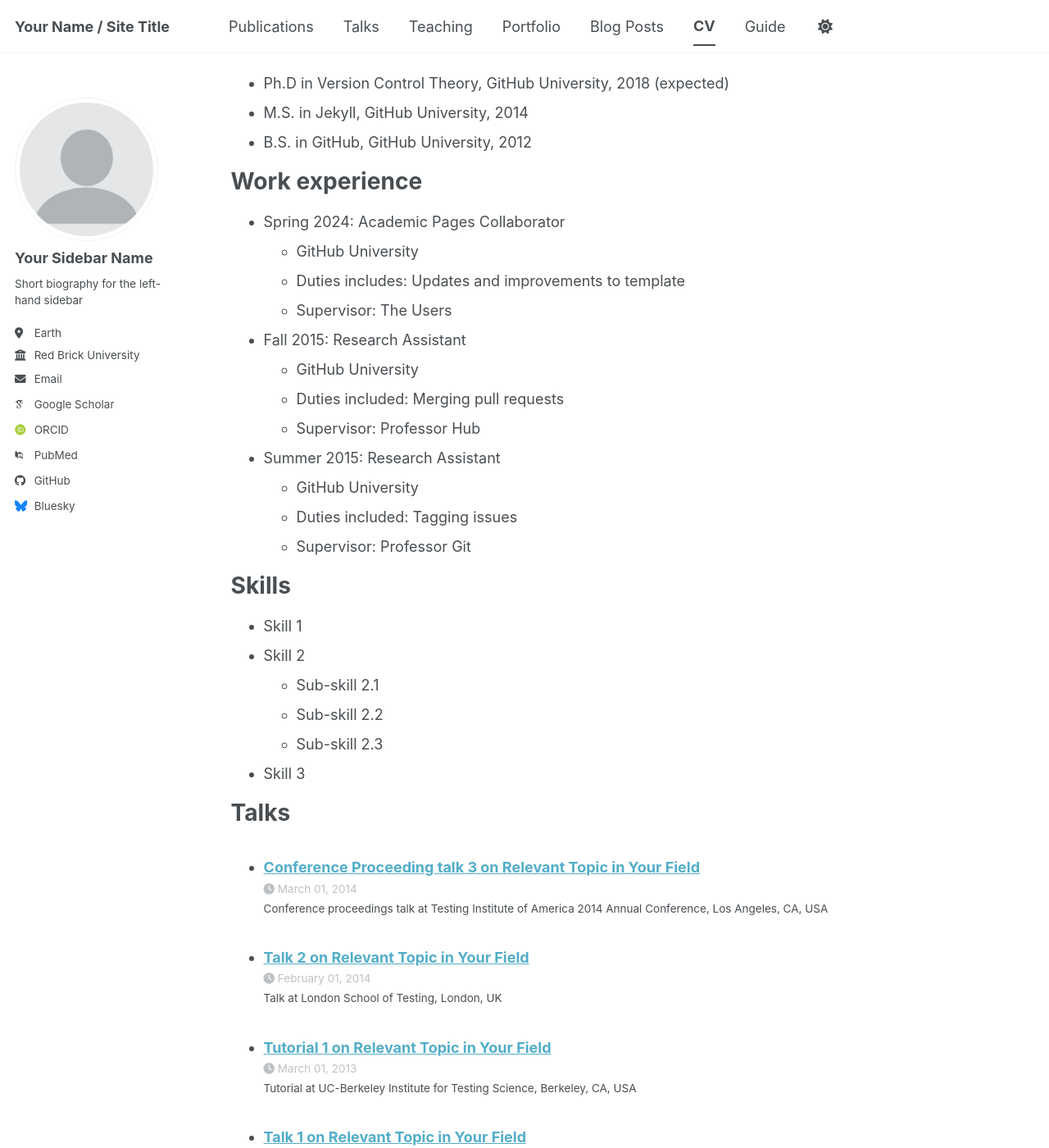
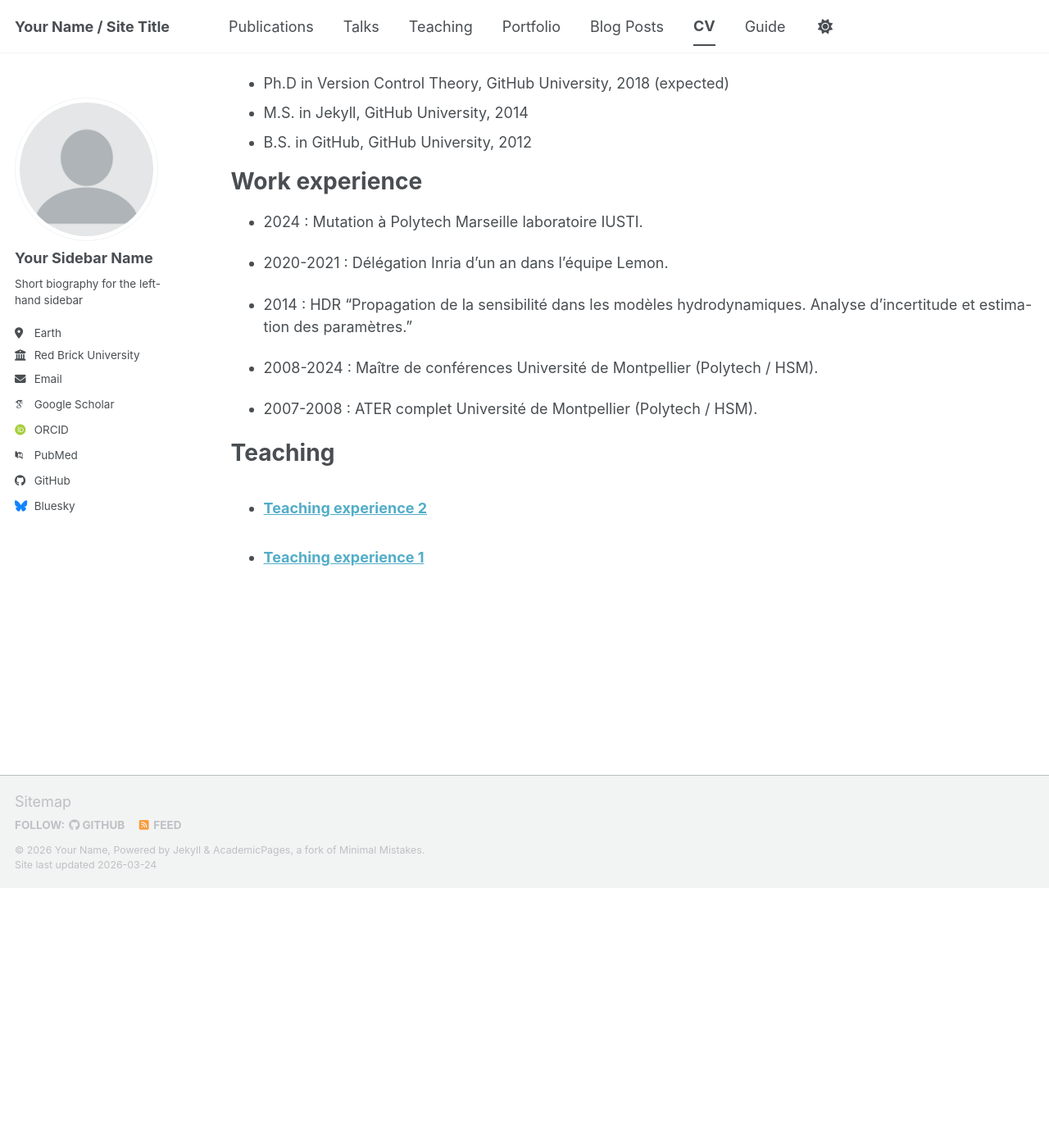
Before and after one commit to caroledelenne/caroledelenne.github.io, a Jekyll site: the page built from _pages/cv.md, in a window 1280 px wide and 1400 px high, scrolled down 317 px. Shown: the whole window at 82% size. Built offline with Jekyll 4.4.1, drawn with Linux system fonts in a browser that asks for light colours; some web fonts are replaced; a script bundle is joined from its source files by our own code; library files that are not in the unit come from our copies; some of the changed text lies outside the part shown.

Commit message:
add items cv

```diff
--- a/_pages/cv.md
+++ b/_pages/cv.md
@@ -25,42 +25,19 @@ Education
 
 Work experience
 ======
-* Spring 2024: Academic Pages Collaborator
-  * GitHub University
-  * Duties includes: Updates and improvements to template
-  * Supervisor: The Users
+* 2024 : Mutation à Polytech Marseille laboratoire IUSTI.
 
-* Fall 2015: Research Assistant
-  * GitHub University
-  * Duties included: Merging pull requests
-  * Supervisor: Professor Hub
+* 2020-2021 : Délégation Inria d’un an dans l’équipe Lemon.
 
-* Summer 2015: Research Assistant
-  * GitHub University
-  * Duties included: Tagging issues
-  * Supervisor: Professor Git
+* 2014 : HDR “Propagation de la sensibilité dans les modèles hydrodynamiques. Analyse d’incertitude et estima-
+tion des paramètres.”
 
-Skills
-======
-* Skill 1
-* Skill 2
-  * Sub-skill 2.1
-  * Sub-skill 2.2
-  * Sub-skill 2.3
-* Skill 3
+* 2008-2024 : Maître de conférences Université de Montpellier (Polytech / HSM).
 
-Talks
-======
-  <ul>{% for post in site.talks reversed %}
-    {% include archive-single-talk-cv.html  %}
-  {% endfor %}</ul>
+* 2007-2008 : ATER complet Université de Montpellier (Polytech / HSM).
 
 Teaching
 ======
   <ul>{% for post in site.teaching reversed %}
     {% include archive-single-cv.html %}
   {% endfor %}</ul>
-
-Service and leadership
-======
-* Currently signed in to 43 different slack teams
```
